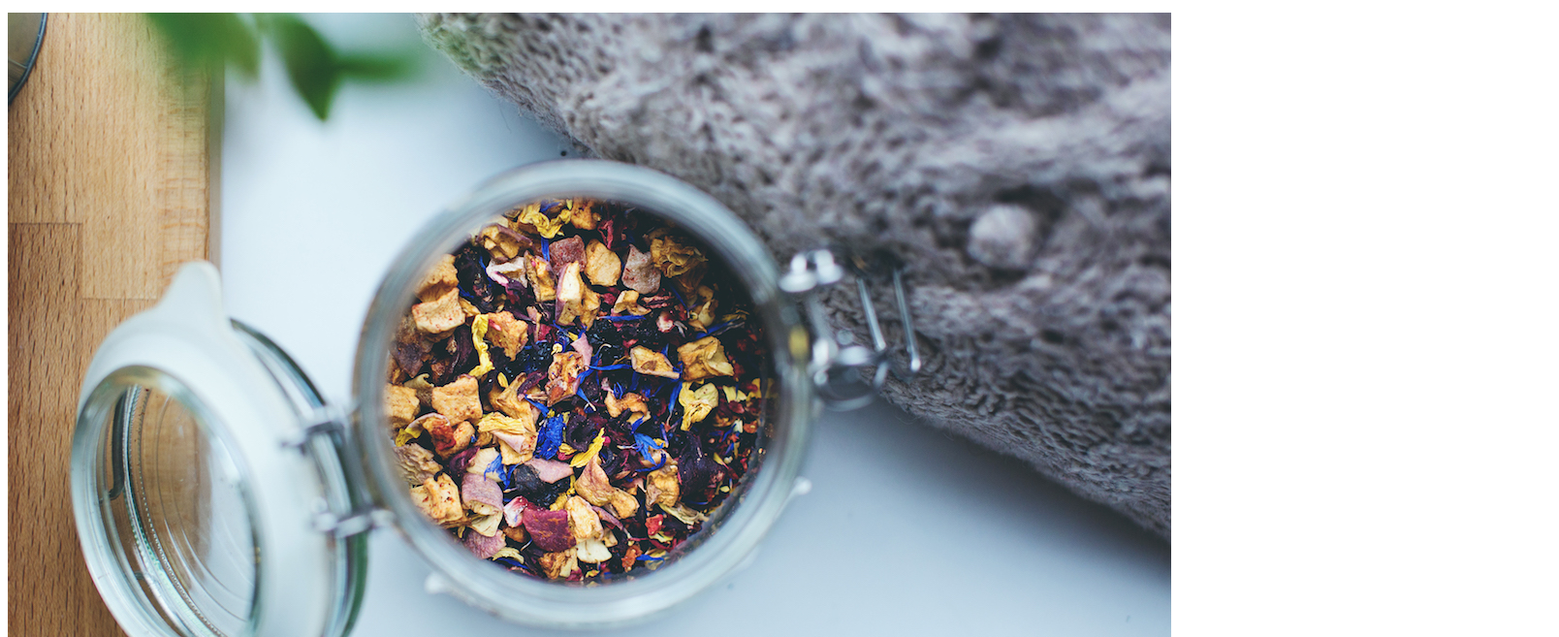
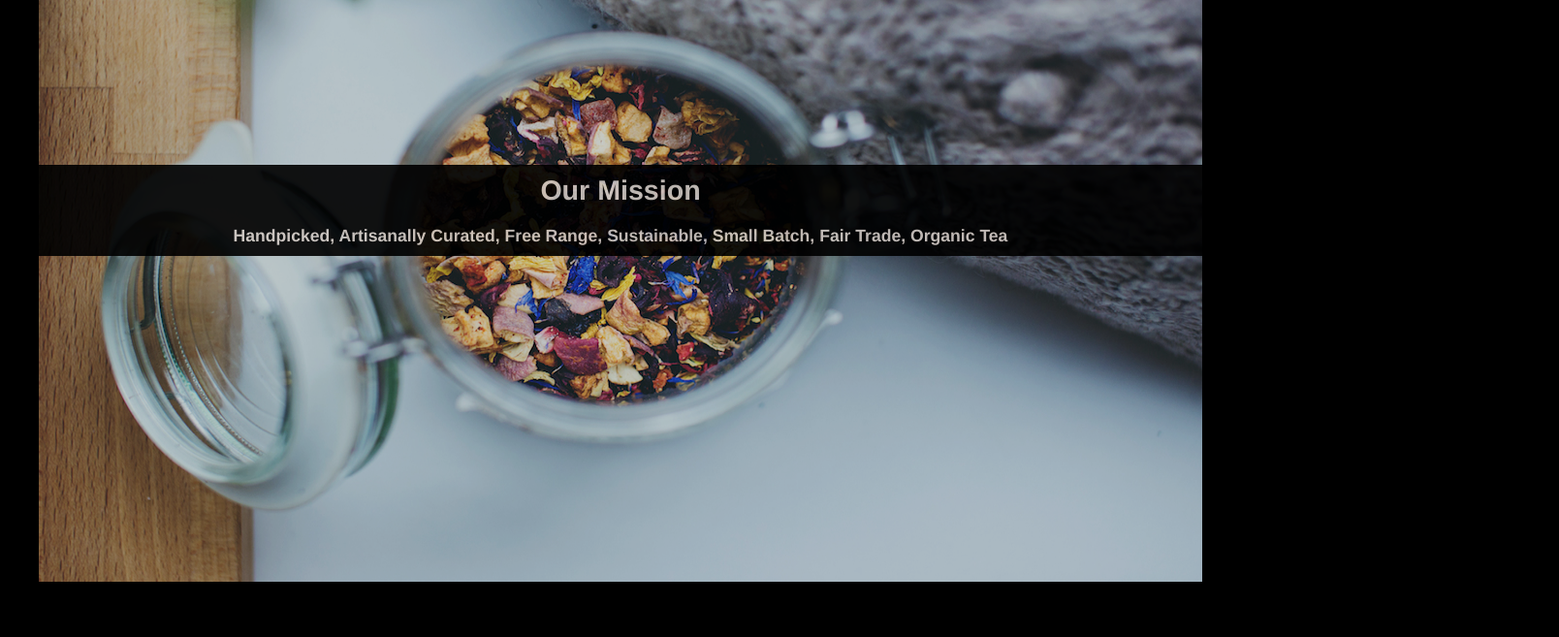
Before and after one commit to Jimthepict/tea-cozy, a plain HTML site: page index.html in a window 1280 px wide. Shown: the part 169-826 px from the top of the page at 97% size, 1608 px wide, since content can reach past the window. Drawn offline with Linux system fonts and the light colour scheme; files whose address does not match are found by name.

Commit message:
Update index.html
Changed CSS link in HTML doc

```diff
--- a/index.html
+++ b/index.html
@@ -3,7 +3,7 @@
 <head>
     <meta charset="UTF-8">
     <meta name="viewport" content="width=device-width, initial-scale=1.0">
-    <link rel="stylesheet" href="../Tea Cozy/resources/css/styles.css">
+    <link rel="stylesheet" href="resources/css/styles.css">
     <title>Tea Cozy</title>
 </head>
 <body>
```
